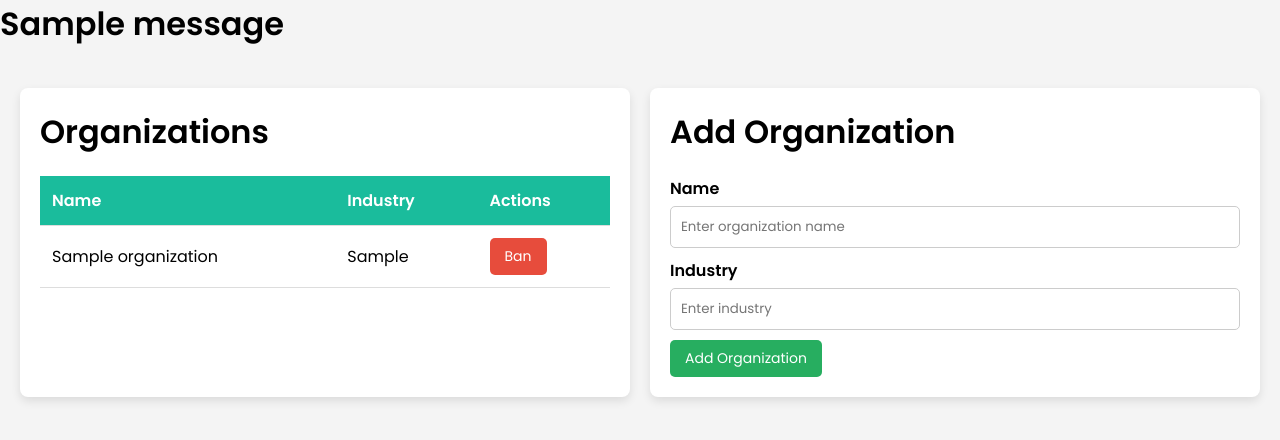
After one commit to iam-yshnav/Sentinel-ilahia, a Flask app: page /admin/orgs/add in a window 1280 px wide. The commit adds this page. Shown: the top 440 px of the page. Run offline with Flask 3, Linux system fonts and the light colour scheme; tables that the repository leaves empty hold one stand-in row (values such as "Sample post"); one stand-in notice (Sample message) is shown; some libraries are stand-ins or nearby versions.

Commit message:
Org adding ported to Admin page, Is working, Ban feat broken

```diff
--- a/app/admin/routes.py
+++ b/app/admin/routes.py
@@ -1,5 +1,5 @@
 from flask import Blueprint, render_template, request, redirect, url_for, flash
-from app.models import ThreatReport, User
+from app.models import ThreatReport, User, Organization
 from app import db
 
 admin_bp = Blueprint('admin', __name__)
@@ -43,3 +43,75 @@ def retain_threat(threat_id):
     db.session.commit()
     flash('Threat retained successfully!', 'success')
     return redirect(url_for('admin.admin_dashboard'))
+
+
+# Regarding the Organizations
+
+# Endpoint for adding an organization (GET displays the page, POST processes the form)
+@admin_bp.route('/orgs/add', methods=['GET', 'POST'])
+def add_organization():
+    if request.method == 'POST':
+        name = request.form.get('name')
+        industry = request.form.get('industry')
+
+        if not name:
+            flash("Organization name is required.", "danger")
+            return redirect(url_for('admin.add_organization'))
+
+        # Check if an organization with the same name already exists
+        existing_org = Organization.query.filter_by(name=name).first()
+        if existing_org:
+            flash("Organization already exists.", "danger")
+            return redirect(url_for('admin.add_organization'))
+
+        # Create and add the new organization
+        new_org = Organization(name=name, industry=industry)
+        # Assuming the Organization model has an "is_banned" field; initialize as not banned.
+        new_org.is_banned = False
+
+        try:
+            db.session.add(new_org)
+            db.session.commit()
+            flash("Organization added successfully.", "success")
+        except Exception as e:
+            db.session.rollback()
+            flash(f"Error adding organization: {e}", "danger")
+        return redirect(url_for('admin.add_organization'))
+
+    # GET request: fetch and display all organizations
+    organizations = Organization.query.all()
+    return render_template('admin_orgnizations.html', organizations=organizations)
+
+
+# TODO : Check with the ban stuff
+@admin_bp.route('/orgs/ban/<int:org_id>', methods=['POST'])
+def ban_organization(org_id):
+    organization = Organization.query.get_or_404(org_id)
+    if getattr(organization, 'is_banned', "1"):
+        flash("Organization is already banned.", "warning")
+    else:
+        organization.is_banned = "1"
+        try:
+            db.session.commit()
+            flash("Organization banned successfully.", "success")
+        except Exception as e:
+            db.session.rollback()
+            flash(f"Error banning organization: {e}", "danger")
+    return redirect(url_for('admin.add_organization'))
+
+
+# Endpoint to de-ban (unban) an organization
+@admin_bp.route('/orgs/deban/<int:org_id>', methods=['POST'])
+def deban_organization(org_id):
+    organization = Organization.query.get_or_404(org_id)
+    if not getattr(organization, 'is_banned', False):
+        flash("Organization is not banned.", "warning")
+    else:
+        organization.is_banned = False
+        try:
+            db.session.commit()
+            flash("Organization unbanned successfully.", "success")
+        except Exception as e:
+            db.session.rollback()
+            flash(f"Error unbanning organization: {e}", "danger")
+    return redirect(url_for('admin.add_organization'))
--- a/app/models.py
+++ b/app/models.py
@@ -10,6 +10,7 @@ class Organization(db.Model):
     id = db.Column(db.Integer, primary_key=True)
     name = db.Column(db.String(150), unique=True, nullable=False)
     industry = db.Column(db.String(100), nullable=True)
+    is_banned = db.Column(db.String(50), nullable=True)
     created_at = db.Column(db.DateTime, default=datetime.utcnow)
 
     # Relationships
--- a/app/org/routes.py
+++ b/app/org/routes.py
@@ -1,4 +1,4 @@
-from flask import render_template, request, jsonify
+from flask import render_template, request, jsonify, redirect, url_for
 from app import db
 from app.models import Organization, User, Asset
 from flask_jwt_extended import jwt_required, get_jwt_identity
@@ -12,7 +12,7 @@ def server():
 
 # Create Organization (Admin Only)
 @org_bp.route('/create', methods=['POST'])
-@jwt_required()
+@jwt_required()   #
 def create_organization():
     # Get current user from JWT
     current_user_id = get_jwt_identity()
--- /dev/null
+++ b/app/templates/admin_orgnizations.html
@@ -0,0 +1,221 @@
+<!doctype html>
+<html lang="en">
+    <head>
+        <meta charset="UTF-8" />
+        <meta name="viewport" content="width=device-width, initial-scale=1.0" />
+        <title>Admin Organizations</title>
+        <link
+            href="https://fonts.googleapis.com/css2?family=Poppins:wght@400;600&display=swap"
+            rel="stylesheet"
+        />
+        <script
+            src="https://kit.fontawesome.com/a076d05399.js"
+            crossorigin="anonymous"
+        ></script>
+        <style>
+            /* Global styles */
+            * {
+                margin: 0;
+                padding: 0;
+                box-sizing: border-box;
+                font-family: "Poppins", sans-serif;
+            }
+            body {
+                background-color: #f4f4f4;
+            }
+            .container {
+                display: flex;
+                min-height: 100vh;
+            }
+            /* Sidebar */
+            .sidebar {
+                width: 260px;
+                background-color: #2c3e50;
+                color: white;
+                padding: 20px;
+            }
+            .sidebar h2 {
+                text-align: center;
+                margin-bottom: 20px;
+            }
+            .sidebar a {
+                display: block;
+                padding: 10px;
+                color: white;
+                text-decoration: none;
+                margin-bottom: 10px;
+                border-radius: 4px;
+            }
+            .sidebar a:hover {
+                background-color: #1abc9c;
+            }
+            /* Main content */
+            .main-content {
+                flex: 1;
+                padding: 20px;
+                display: flex;
+                flex-direction: row;
+                gap: 20px;
+            }
+            /* Left pane (list of organizations) */
+            .left-pane {
+                flex: 1;
+                background-color: white;
+                padding: 20px;
+                border-radius: 8px;
+                box-shadow: 0 4px 10px rgba(0, 0, 0, 0.1);
+                overflow-x: auto;
+            }
+            /* Right pane (add organization form) */
+            .right-pane {
+                flex: 1;
+                background-color: white;
+                padding: 20px;
+                border-radius: 8px;
+                box-shadow: 0 4px 10px rgba(0, 0, 0, 0.1);
+            }
+            h1,
+            h2 {
+                margin-bottom: 20px;
+            }
+            table {
+                width: 100%;
+                border-collapse: collapse;
+            }
+            table th,
+            table td {
+                padding: 12px;
+                text-align: left;
+                border-bottom: 1px solid #ddd;
+            }
+            table th {
+                background-color: #1abc9c;
+                color: white;
+            }
+            table tr:hover {
+                background-color: #e8f6f3;
+            }
+            .btn {
+                padding: 8px 15px;
+                border: none;
+                border-radius: 5px;
+                cursor: pointer;
+                font-size: 14px;
+            }
+            .delete-btn {
+                background-color: #e74c3c;
+                color: white;
+            }
+            .add-btn {
+                background-color: #27ae60;
+                color: white;
+            }
+            input[type="text"] {
+                width: 100%;
+                padding: 10px;
+                margin-bottom: 10px;
+                border: 1px solid #ccc;
+                border-radius: 5px;
+            }
+            label {
+                display: block;
+                margin-bottom: 5px;
+                font-weight: 600;
+            }
+            @media (max-width: 768px) {
+                .main-content {
+                    flex-direction: column;
+                }
+            }
+        </style>
+    </head>
+    <body>
+        {% for mesg in get_flashed_messages() %}
+      <h1>{{ mesg }}</h1>
+      {% endfor %}
+        <!-- Sidebar Navigation -->
+        <!-- <div class="sidebar">
+            <h2>Admin Panel</h2>
+            <a href="dashboard.html"
+                ><i class="fas fa-tachometer-alt"></i> Dashboard</a
+            >
+            <a href="threat_reports.html"
+                ><i class="fas fa-exclamation-triangle"></i> Threat Reports</a
+            >
+            <a href="users.html"><i class="fas fa-users"></i> Users</a>
+            <a href="admin_organization.html"
+                ><i class="fas fa-building"></i> Organizations</a
+            >
+            <a href="settings.html"><i class="fas fa-cogs"></i> Settings</a>
+            <a href="logout.html"><i class="fas fa-sign-out-alt"></i> Logout</a>
+        </div> -->
+
+        <!-- Main Content: Left Pane = List Organizations, Right Pane = Add Organization -->
+        <div class="main-content">
+            <!-- Left Pane: List Organizations with Delete Option -->
+            <div class="left-pane">
+                <h1>Organizations</h1>
+                <table>
+                    <thead>
+                        <tr>
+                            <th>Name</th>
+                            <th>Industry</th>
+                            <th>Actions</th>
+                        </tr>
+                    </thead>
+                    <tbody>
+                        {% for organization in organizations %}
+                        <tr>
+                            <td>{{ organization.name }}</td>
+                            <td>{{ organization.industry }}</td>
+                            <td>
+                                <form
+                                    action="/admin/orgs/ban/{{ organization.id }}"
+                                    method="post"
+                                    onsubmit="return confirm('Are you sure you want to ban this organization?');"
+                                >
+                                    <button
+                                        type="submit"
+                                        class="btn delete-btn"
+                                    >
+                                        Ban
+                                    </button>
+                                </form>
+                            </td>
+                        </tr>
+                        {% endfor %}
+                    </tbody>
+                </table>
+            </div>
+
+            <!-- Right Pane: Add Organization Form -->
+            <div class="right-pane">
+                <h1>Add Organization</h1>
+                <form action="{{ url_for('admin.add_organization') }}" method="post">
+
+                    <label for="org-name">Name</label>
+                    <input
+                        type="text"
+                        id="org-name"
+                        name="name"
+                        placeholder="Enter organization name"
+                        required
+                    />
+
+                    <label for="org-industry">Industry</label>
+                    <input
+                        type="text"
+                        id="org-industry"
+                        name="industry"
+                        placeholder="Enter industry"
+                        required
+                    />
+
+                    <button type="submit" class="btn add-btn">
+                        Add Organization
+                    </button>
+                </form>
+            </div>
+        </div>
+    </body>
+</html>
```
Also changed, not shown: app/templates/admin.html (+74 -23 lines), migrations/versions/ed5c414925b2_initial_migration.py (added, +101 -0 lines), threats.db.
